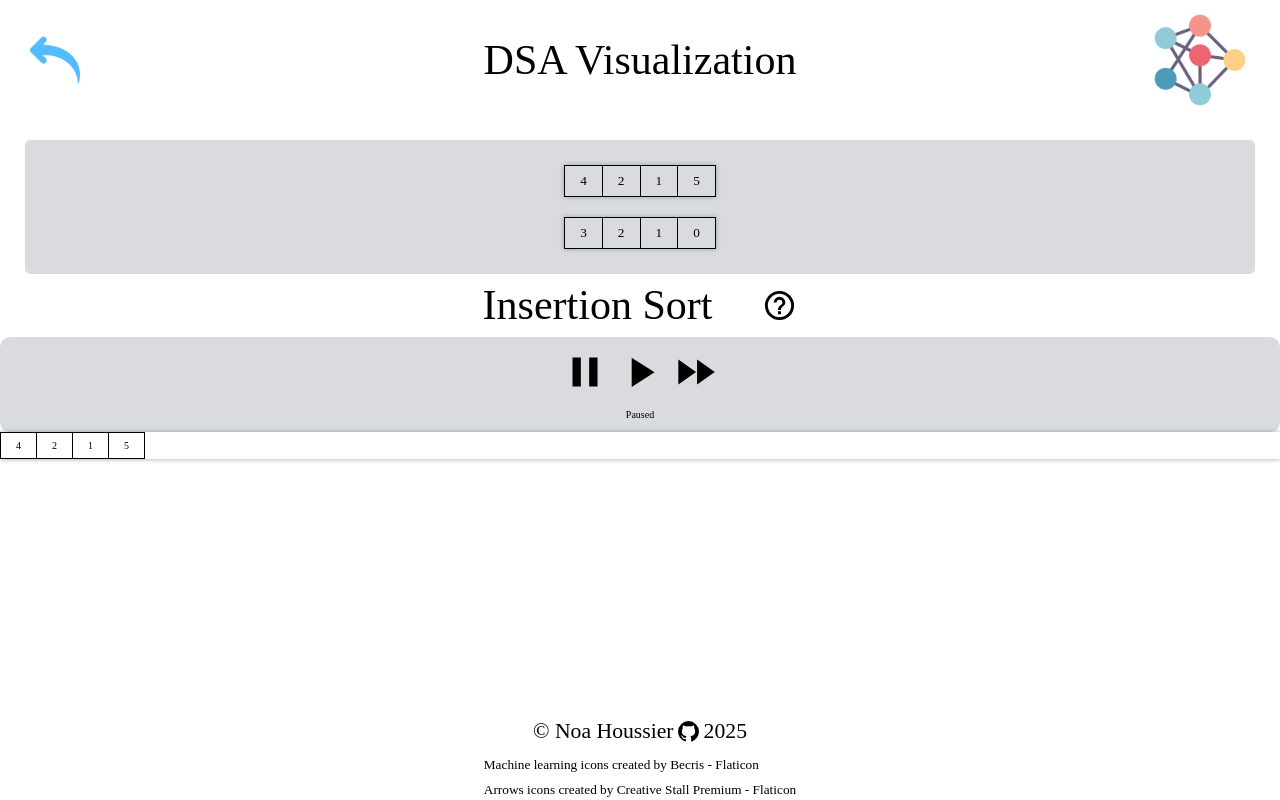
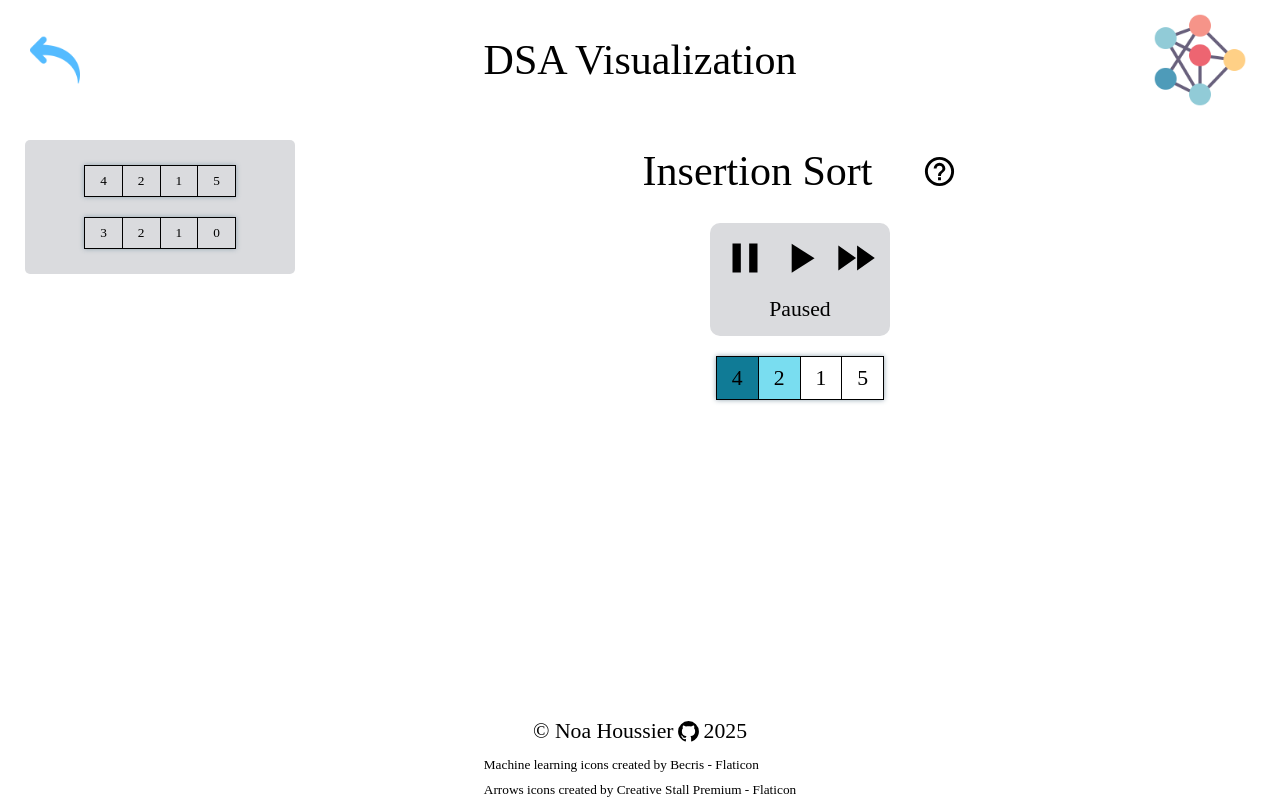
Before and after one commit to NestorNebula/dsa-visualization, a React (Vite) app: page /algorithms/insertion-sort in a window 1280 px wide. Built offline with nearby package versions, Linux system fonts and the light colour scheme.

Commit message:
feat: add styles to InsertionSort pages

```diff
--- a/src/pages/algorithms/insertion-sort/InsertionSort.styles.ts
+++ b/src/pages/algorithms/insertion-sort/InsertionSort.styles.ts
@@ -1,5 +1,6 @@
 import styled from 'styled-components';
+import { CommonDSA } from '@styles/common-styles';
 
-const InsertionSort = styled.main``;
+const InsertionSort = styled(CommonDSA)``;
 
 export { InsertionSort };
--- a/src/pages/algorithms/insertion-sort/insertion-sort-main/InsertionSortMain.styles.ts
+++ b/src/pages/algorithms/insertion-sort/insertion-sort-main/InsertionSortMain.styles.ts
@@ -1,5 +1,6 @@
 import styled from 'styled-components';
+import { CommonDSAMain } from '@styles/common-styles';
 
-const InsertionSortMain = styled.section``;
+const InsertionSortMain = styled(CommonDSAMain)``;
 
 export { InsertionSortMain };
--- a/src/pages/algorithms/insertion-sort/insertion-sort-main/InsertionSortMain.tsx
+++ b/src/pages/algorithms/insertion-sort/insertion-sort-main/InsertionSortMain.tsx
@@ -44,6 +44,20 @@ function InsertionSortMain({ array }: { array: Array }) {
     }
   }, [insertionSort.done]);
 
+  const isHighlighted = (index: number) => {
+    return !insertionSort.indexToSwap
+      ? index === insertionSort.index
+      : index === insertionSort.indexToSwap;
+  };
+
+  const isDone = (index: number) => {
+    return (
+      (!insertionSort.indexToSwap
+        ? index < insertionSort.index
+        : index < insertionSort.index + 1) && !isHighlighted(index)
+    );
+  };
+
   return (
     <S.InsertionSortMain>
       <DSAHeader
@@ -51,7 +65,11 @@ function InsertionSortMain({ array }: { array: Array }) {
         resource="https://www.geeksforgeeks.org/insertion-sort-algorithm/"
       />
       <SpeedBar status={status} setStatus={updateStatus} />
-      <Prototype array={insertionSort.sortedArray} />
+      <Prototype
+        array={insertionSort.sortedArray}
+        isHighlighted={isHighlighted}
+        isDone={isDone}
+      />
     </S.InsertionSortMain>
   );
 }
```
